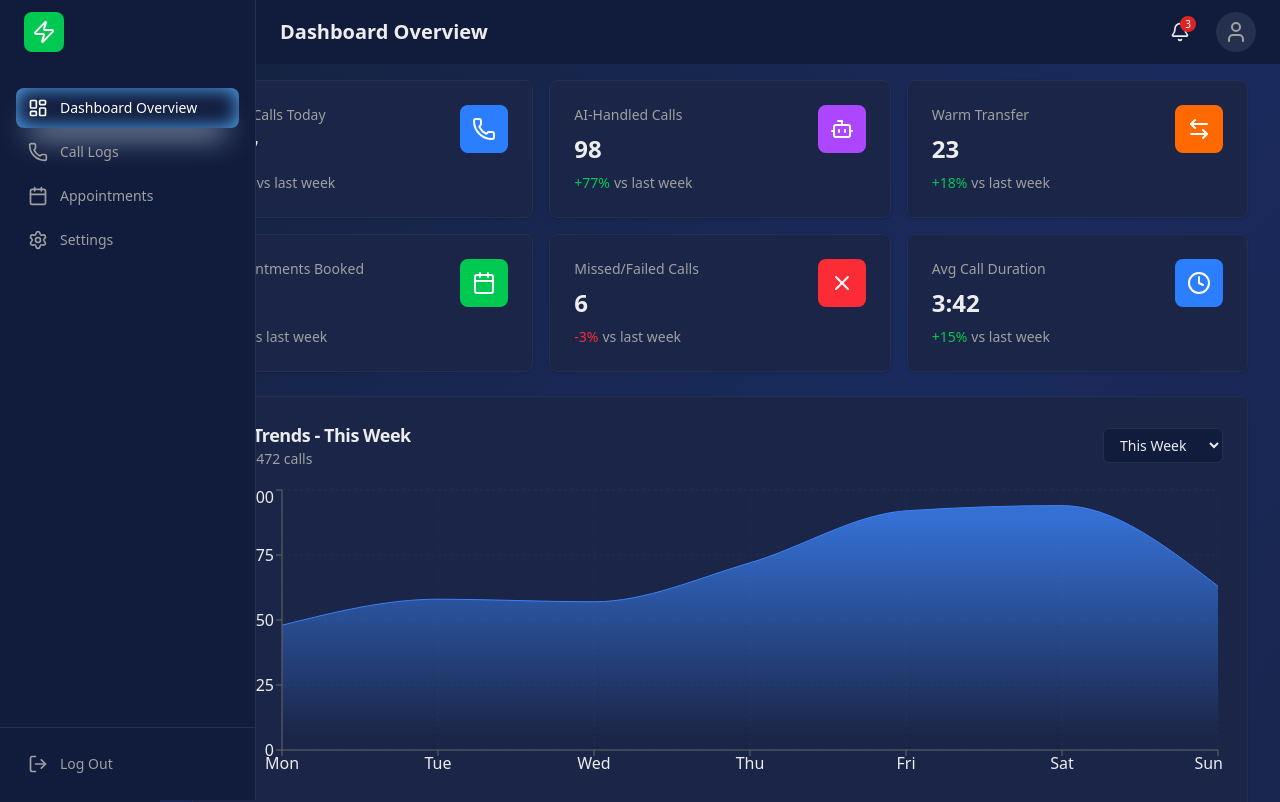
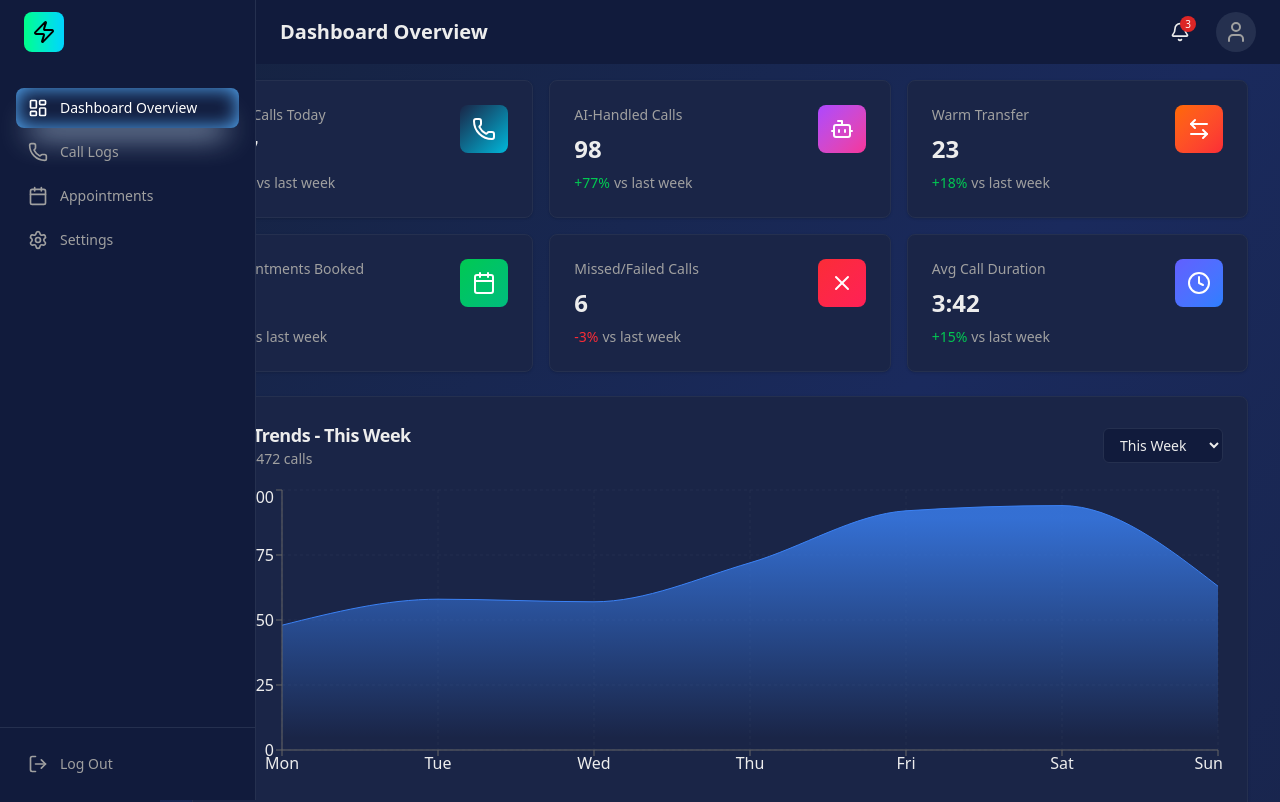
Before and after one commit to tushu003/dashboard-bd, a Next.js app: page / in a window 1280 px wide. Shown: the top 802 px of the page. Built offline with nearby package versions, Linux system fonts and the light colour scheme.

Commit message:
updated kpi logos backgroud golor

```diff
--- a/components/common/sidebar.tsx
+++ b/components/common/sidebar.tsx
@@ -65,8 +65,8 @@ export default function Sidebar({ isOpen = false, onClose }: SidebarProps) {
         <div className="flex h-full flex-col">
           {/* Logo */}
           <div className="flex h-16 items-center justify-between border-border px-6">
-            <div className="flex h-10 w-10 items-center justify-center rounded-lg bg-green-500">
-              <Zap className="h-6 w-6 text-white" />
+            <div className="flex h-10 w-10 items-center justify-center rounded-lg bg-gradient-to-r from-[#00FF88] to-[#00D4FF]">
+              <Zap className="h-6 w-6 text-black " />
             </div>
             <Button
               variant="ghost"
--- a/components/pages/dashboard-overview/cards/kpi-grid.tsx
+++ b/components/pages/dashboard-overview/cards/kpi-grid.tsx
@@ -9,7 +9,7 @@ export default function KPIGrid() {
       change: "+12%",
       changeType: "increase" as const,
       icon: Phone,
-      iconColor: "bg-blue-500",
+      iconColor: "bg-gradient-to-br from-[2B7FFF] to-[#00B8DB]",
     },
     {
       title: "AI-Handled Calls",
@@ -17,7 +17,7 @@ export default function KPIGrid() {
       change: "+77%",
       changeType: "increase" as const,
       icon: Bot,
-      iconColor: "bg-purple-500",
+      iconColor: "bg-gradient-to-br from-[#AD46FF] to-[#F6339A]",
     },
     {
       title: "Warm Transfer",
@@ -25,7 +25,7 @@ export default function KPIGrid() {
       change: "+18%",
       changeType: "increase" as const,
       icon: ArrowLeftRight,
-      iconColor: "bg-orange-500",
+      iconColor: "bg-gradient-to-br from-[#FF6900] to-[#FB2C36]",
     },
     {
       title: "Appointments Booked",
@@ -33,7 +33,7 @@ export default function KPIGrid() {
       change: "+8%",
       changeType: "increase" as const,
       icon: Calendar,
-      iconColor: "bg-green-500",
+      iconColor: "bg-gradient-to-br from-[#00C950] to-[#00BC7D]",
     },
     {
       title: "Missed/Failed Calls",
@@ -41,7 +41,7 @@ export default function KPIGrid() {
       change: "-3%",
       changeType: "decrease" as const,
       icon: X,
-      iconColor: "bg-red-500",
+      iconColor: "bg-gradient-to-br from-[#FB2C36] to-[#FF2056]",
     },
     {
       title: "Avg Call Duration",
@@ -49,7 +49,7 @@ export default function KPIGrid() {
       change: "+15%",
       changeType: "increase" as const,
       icon: Clock,
-      iconColor: "bg-blue-500",
+      iconColor: "bg-gradient-to-br from-[#615FFF] to-[#2B7FFF]",
     },
   ]
 
--- a/components/pages/settings/profile-tab.tsx
+++ b/components/pages/settings/profile-tab.tsx
@@ -1,7 +1,7 @@
 "use client"
 
 import { useState } from "react"
-import { Edit2, Pencil } from "lucide-react"
+import { Edit2, SquarePen } from "lucide-react"
 import { Button } from "@/components/ui/button"
 import { Input } from "@/components/ui/input"
 import Image from "next/image"
@@ -58,7 +58,7 @@ export default function ProfileTab({ data, onSave }: ProfileTabProps) {
               <button
                 type="button"
               >
-                <Pencil className="h-8 w-8 bg-[#7AA3CC] lg:-mt-9 lg:ml-14 p-1 rounded-lg" />
+                <SquarePen className="h-8 w-8 bg-[#7AA3CC] lg:-mt-9 lg:ml-14 p-1 rounded-lg" />
               </button>
             )}
           </div>
```
Also changed, not shown: components/ui/pagination.tsx (+1 -8 lines).
